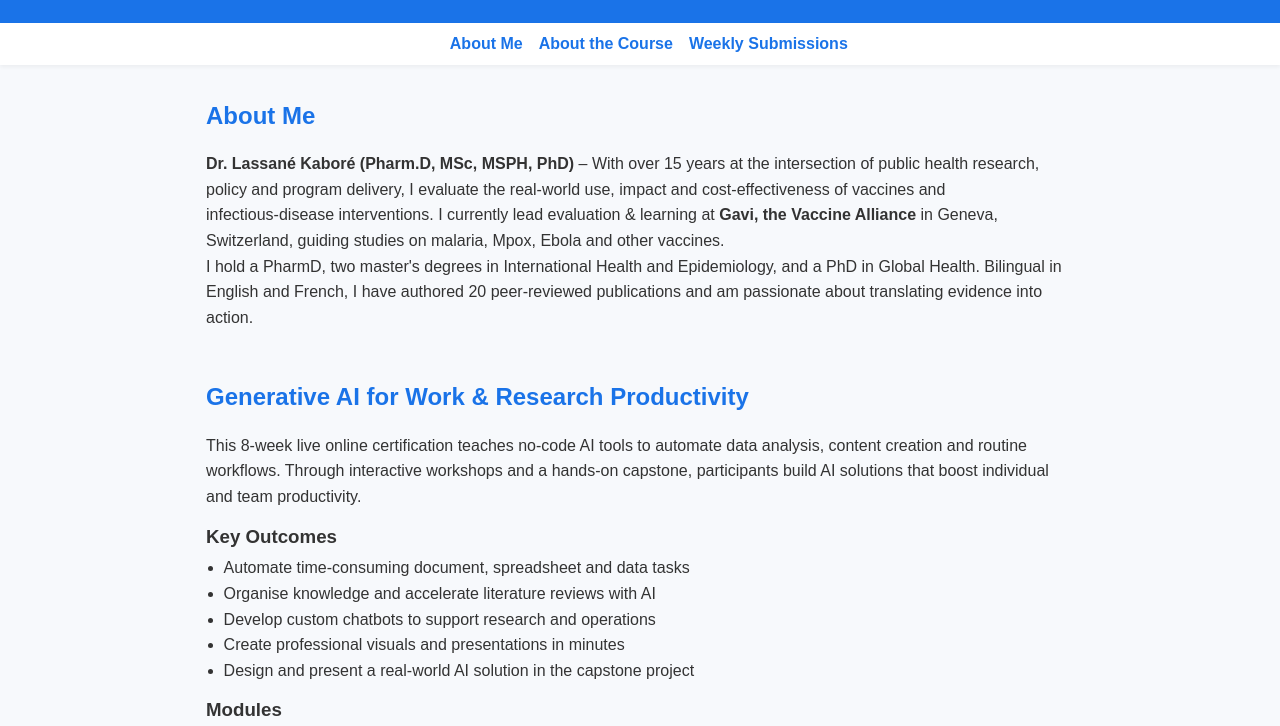
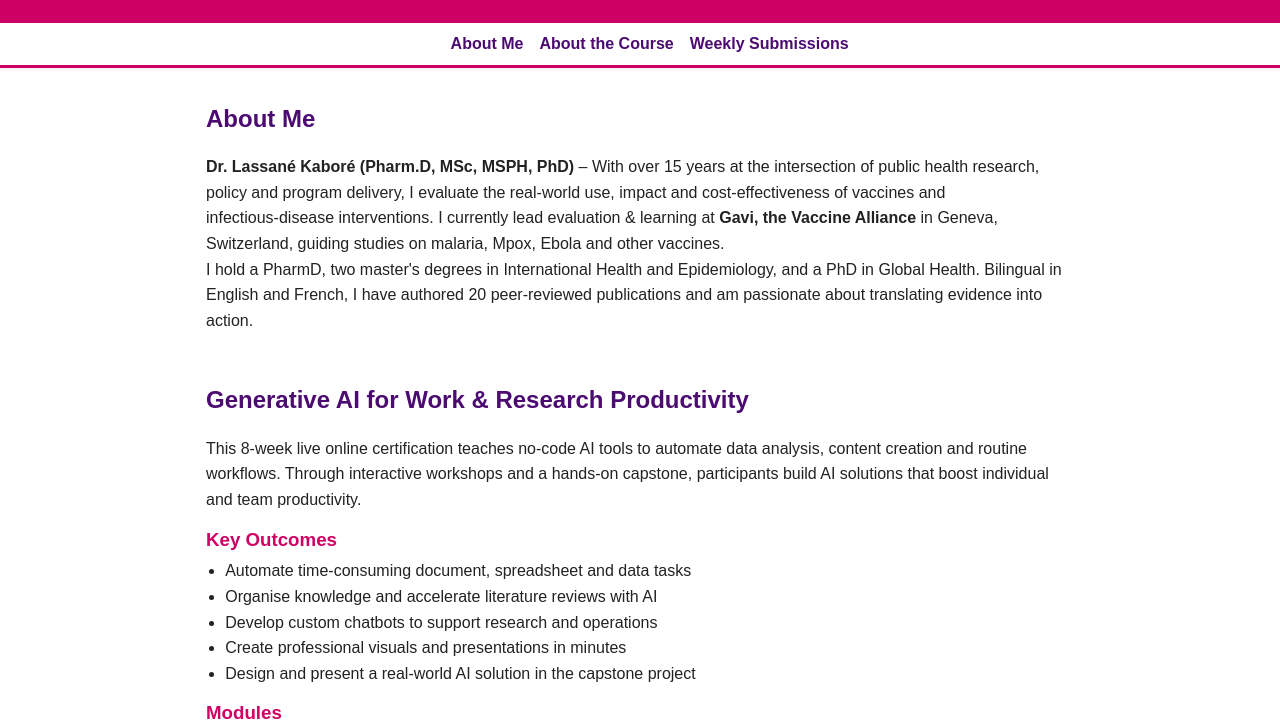
Before and after one commit to Klass2024/Graph_AI_LKa1, a plain HTML site: page index.html in a window 1280 px wide. Shown: the part 302-1028 px from the top of the page. Drawn offline with Linux system fonts and the light colour scheme.

Commit message:
Update index.html

```diff
--- a/index.html
+++ b/index.html
@@ -5,33 +5,45 @@
   <meta name='viewport' content='width=device-width, initial-scale=1.0'>
   <title>Lassané Kaboré | Generative AI for Work & Research Portfolio</title>
   <style>
-    :root {
-      --bg:#f7f9fc;
-      --primary:#1a73e8;
-      --text:#333;
-      --light:#fff;
+    /* Color palette adapted from Université de Genève brand guide */
+    :root{
+      --bg:#ffffff;         /* page background */
+      --primary:#CF0063;    /* UNIGE magenta */
+      --secondary:#4B0B71;  /* UNIGE purple */
+      --accent:#FF5C00;     /* UNIGE orange accent */
+      --text:#222222;       /* body text */
+      --light:#ffffff;
     }
-    * {box-sizing:border-box;margin:0;padding:0;}
-    body {font-family:Arial,Helvetica,sans-serif;background:var(--bg);color:var(--text);line-height:1.6;}
-    header {background:var(--primary);color:var(--light);padding:2rem 1rem;text-align:center;}
-    header h1 {font-size:2rem;margin-bottom:.5rem;}
-    .profile {width:140px;height:140px;border-radius:50%;object-fit:cover;border:4px solid var(--light);box-shadow:0 2px 6px rgba(0,0,0,.15);margin:1rem auto 0;}
-    nav {background:var(--light);padding:.5rem 1rem;position:sticky;top:0;box-shadow:0 2px 4px rgba(0,0,0,.05);}
-    nav ul {display:flex;gap:1rem;justify-content:center;list-style:none;flex-wrap:wrap;}
-    nav a {color:var(--primary);text-decoration:none;font-weight:bold;}
-    nav a:hover {text-decoration:underline;}
-    main {max-width:900px;margin:0 auto;padding:2rem 1rem;}
-    section {margin-bottom:3rem;}
-    h2 {color:var(--primary);margin-bottom:1rem;font-size:1.5rem;}
-    h3 {margin:.75rem 0 .25rem 0;}
-    ul,ol {margin-left:1.1rem;}
-    .tagline {font-style:italic;opacity:.9;margin-top:.5rem;}
-    .bio {margin-top:1rem;}
-    footer {text-align:center;padding:1rem;background:var(--light);font-size:.875rem;border-top:1px solid #e5e5e5;}
-    html {scroll-behavior:smooth;}
-    @media (min-width:700px){
-      header h1 {font-size:2.5rem;}
-    }
+    *{box-sizing:border-box;margin:0;padding:0;}
+    body{font-family:Arial,Helvetica,sans-serif;background:var(--bg);color:var(--text);line-height:1.6;}
+
+    /* Header banner in magenta with white text */
+    header{background:var(--primary);color:var(--light);padding:2rem 1rem;text-align:center;}
+    header h1{font-size:2rem;margin-bottom:.5rem;}
+    .tagline{font-style:italic;opacity:.95;margin-top:.5rem;}
+
+    /* Circular profile image */
+    .profile{width:140px;height:140px;border-radius:50%;object-fit:cover;border:4px solid var(--light);box-shadow:0 2px 6px rgba(0,0,0,.15);margin:1rem auto 0;}
+
+    /* Sticky navigation */
+    nav{background:var(--light);padding:.5rem 1rem;position:sticky;top:0;box-shadow:0 2px 4px rgba(0,0,0,.05);border-bottom:3px solid var(--primary);}/* subtle brand bar */
+    nav ul{display:flex;gap:1rem;justify-content:center;list-style:none;flex-wrap:wrap;}
+    nav a{color:var(--secondary);text-decoration:none;font-weight:bold;transition:color .2s ease-in-out;}
+    nav a:hover{color:var(--primary);text-decoration:underline;}
+
+    /* Main content */
+    main{max-width:900px;margin:0 auto;padding:2rem 1rem;}
+    section{margin-bottom:3rem;}
+    h2{color:var(--secondary);margin-bottom:1rem;font-size:1.5rem;}
+    h3{color:var(--primary);margin:.75rem 0 .25rem 0;}
+    ul,ol{margin-left:1.2rem;}
+    .bio{margin-top:1rem;}
+
+    /* Footer */
+    footer{text-align:center;padding:1rem;background:var(--light);font-size:.875rem;border-top:4px solid var(--primary);color:var(--secondary);}/* magenta bar on top */
+
+    html{scroll-behavior:smooth;}
+    @media (min-width:700px){header h1{font-size:2.5rem;}}
   </style>
 </head>
 <body>
@@ -40,6 +52,7 @@
     <p class='tagline'>Senior Public Health Professional &amp; Generative AI Enthusiast</p>
     <img src='https://github.com/Klass2024/Graph_AI_LKa1/blob/main/WhatsApp%20Image%202025-05-11%20at%2020.11.11.jpeg?raw=true' alt='Profile photo of Dr. Lassané Kaboré' class='profile' loading='lazy'>
   </header>
+
   <nav aria-label='Primary'>
     <ul>
       <li><a href='#about-me'>About Me</a></li>
@@ -47,6 +60,7 @@
       <li><a href='#submissions'>Weekly Submissions</a></li>
     </ul>
   </nav>
+
   <main>
     <section id='about-me'>
       <h2>About Me</h2>
@@ -57,6 +71,7 @@
     <section id='about-course'>
       <h2>Generative AI for Work &amp; Research Productivity</h2>
       <p>This 8‑week live online certification teaches no‑code AI tools to automate data analysis, content creation and routine workflows. Through interactive workshops and a hands‑on capstone, participants build AI solutions that boost individual and team productivity.</p>
+
       <h3>Key Outcomes</h3>
       <ul>
         <li>Automate time‑consuming document, spreadsheet and data tasks</li>
@@ -93,6 +108,7 @@
       </ul>
     </section>
   </main>
+
   <footer>
     &copy; 2025 Lassané Kaboré. All rights reserved.
   </footer>
```
